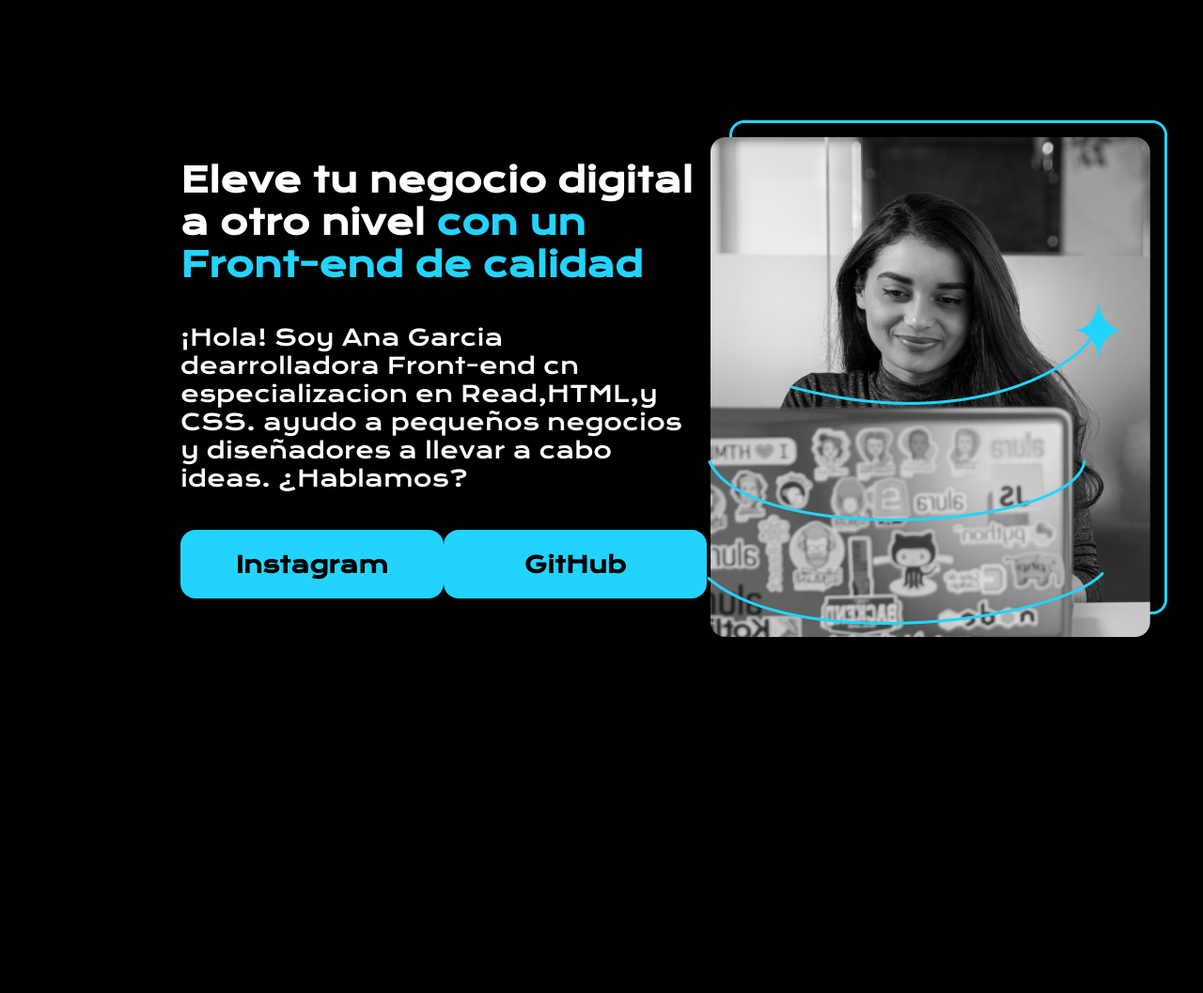
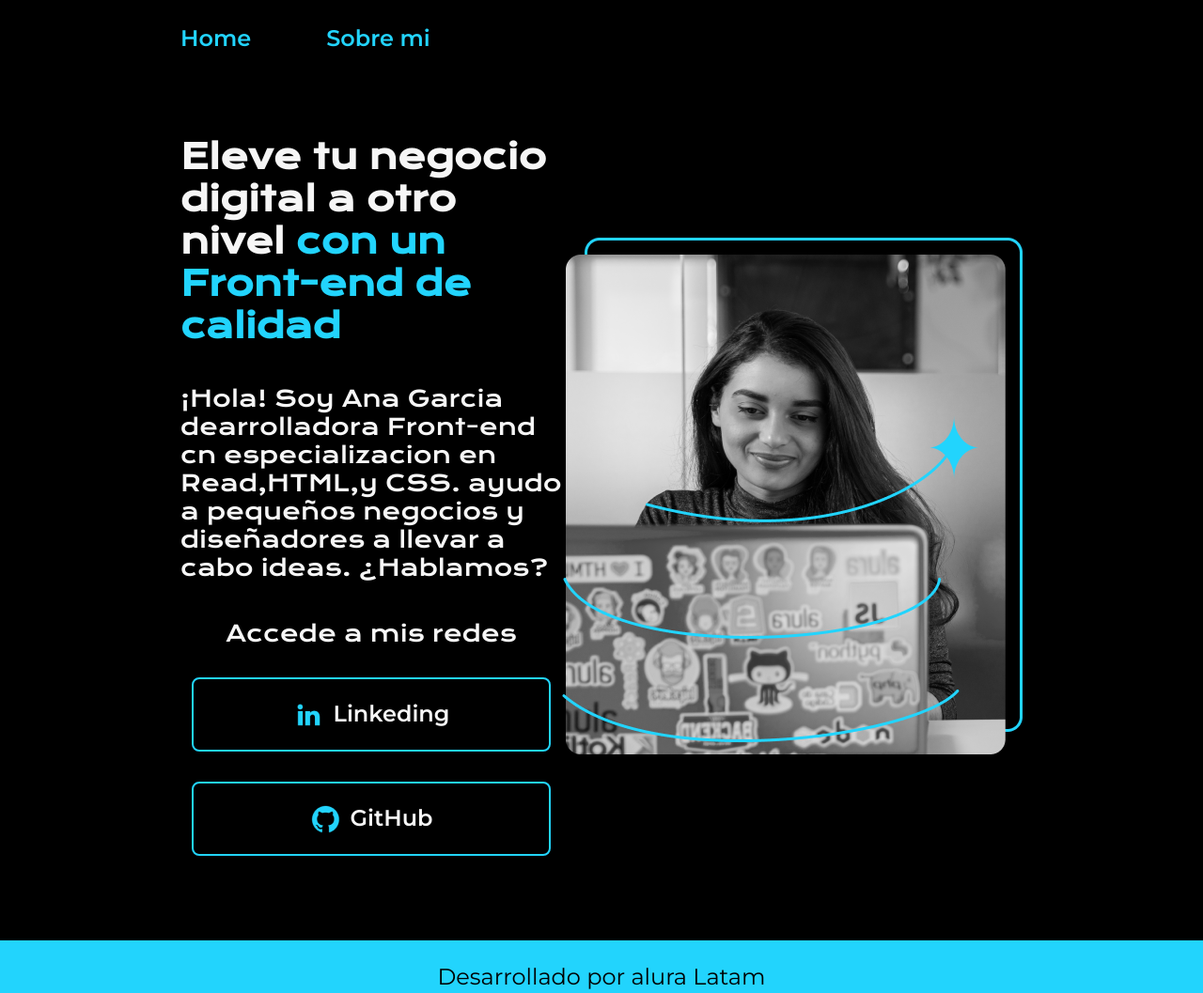
Before and after one commit to Nelvicas/Portafolio_landing, a plain HTML site: page index.html in a window 1280 px wide. Shown: the whole page at 94% size. Before the commit the page ends 928 px from the top, so only its background shows below. Drawn offline with nearby package versions, Linux system fonts and the light colour scheme.

Commit message:
Actualizacion de header y footer

```diff
--- a/index.html
+++ b/index.html
@@ -3,12 +3,17 @@
 <head>
     <meta charset="UTF-8">
     <meta name="viewport" content="width=device-width, initial-scale=1.0">
-    <link rel="stylesheet" href="stile.css">
+    <link rel="stylesheet" href="style.css/stile.css">
     <title>Portafolio</title>
 </head>
 <body>
 
-    <header></header>
+    <header class="header">
+        <nav class="header__menu">
+            <a class="header__menu__link" href="index.html">Home </a>
+            <a class="header__menu__link" href="about.html">Sobre mi </a>
+        </nav>
+    </header>
 
     <main class="presentacion">
         <section class="presentacion_contenido">
@@ -19,19 +24,24 @@
                 ¡Hola! Soy Ana Garcia dearrolladora Front-end cn especializacion en Read,HTML,y CSS. ayudo a pequeños negocios y diseñadores a llevar a cabo ideas. ¿Hablamos?
             </p>
             <div class="presentacion__enlaces">
-                <a class="presentacion__enlaces__link" href="www.instagram.com">Instagram</a>
-                <a class="presentacion__enlaces__link" href="www.github.com">GitHub</a>
+                <h2 class="presentacion__enlaces__subtitulos">Accede a mis redes</h2>
+                <a class="presentacion__enlaces__link" href="www.instagram.com">
+                    <img src="assets/linkedin.png" alt=""> Linkeding</a>
+                <a class="presentacion__enlaces__link" href="www.github.com">
+                    <img src="assets/github.png" alt=""> GitHub</a>
             </div>
 
 
         </section>
 
-        <img src="Imagem.png" alt="Imagen de ana Garcia trabajando">
+        <img src="assets/Imagem.png" alt="Imagen de ana Garcia trabajando">
 
 
     </main>
 
-    <footer></footer>
+    <footer class="footer">
+        <p>Desarrollado por alura Latam</p>
+    </footer>
 
 </body>
 </html>
--- a/stile.css
+++ /dev/null
@@ -1,65 +0,0 @@
-
-@import url('https://fonts.googleapis.com/css2?family=Krona+One&family=Montserrat:ital,wght@0,100..900;1,100..900&display=swap');
-
-
-/* elimina todos los estilos por defecto de los navegadores */
-*{
-    padding: 0;
-    margin: 0;
-}
-
-
-
-body{
-    background-color: #000000 ;
-    color: white;
-    height: 100vh;
-    box-sizing: border-box;
-}
-
-.titulo-destaque{
-    color: #22d4fd;
-}
-
-.presentacion{
-    display:flex;
-    align-items: center;
-    margin: 10% 15%;
-    justify-content: space-between;
-}
-
-.presentacion_contenido{
-    width: 615px;
-    display: flex;
-    flex-direction: column;
-    gap: 40px;
-}
-
-.presentacion__contenido__titulo{
-    font-size: 36px;
-    font-family: "Krona One", sans-serif;
-}
-
-
-.presentacion__contenido_texto{
-    font-size: 24px;
-    font-family: "Krona One", sans-serif;
-}
-
-.presentacion__enlaces{
-    display: flex;
-    justify-content: space-between;
-}
-
-.presentacion__enlaces__link{
-    width: 280px;
-    background-color: #22d4fd;
-    text-align: center;
-    padding: 21.5px 0px;
-    border-radius: 16px;
-    font-family: "Krona One", sans-serif;
-    font-size: 24px;
-    font-weight: 600;
-    text-decoration: none;
-    color: #000000;
-}
--- /dev/null
+++ b/style.css/stile.css
@@ -0,0 +1,123 @@
+
+@import url('https://fonts.googleapis.com/css2?family=Krona+One&family=Montserrat:ital,wght@0,100..900;1,100..900&display=swap');
+
+
+:root{
+    --color-primario:#000000;
+    --color-secundario:#f6f6f6;
+    --color-terciario: #22D4FD;
+
+    --fuente-montserrat: 'Montserrat', sans serif;
+    --fuente-krona: 'Krona One', sans serif;
+}
+
+
+
+/* elimina todos los estilos por defecto de los navegadores */
+*{
+    padding: 0;
+    margin: 0;
+}
+
+
+
+body{
+    background-color: var(--color-primario);
+    color: var(--color-secundario);
+    box-sizing: border-box;
+}
+
+
+.header{
+    padding: 2% 0% 0% 15%;
+}
+
+.header__menu{
+    display: flex;
+    gap: 80px;
+}
+
+
+.header__menu__link{
+    font-family: var(--fuente-montserrat);
+    font-size: 24px;
+    font-weight: 600;
+    color: var(--color-terciario);
+    text-decoration: none;
+}
+
+
+.presentacion{
+    display:flex;
+    align-items: center;
+    padding: 7% 15%;
+    justify-content: space-between;
+}
+
+.presentacion_contenido{
+    width: 615px;
+    display: flex;
+    flex-direction: column;
+    gap: 40px;
+}
+
+.presentacion__contenido__titulo{
+    font-size: 36px;
+    font-family: "Krona One", sans-serif;
+}
+
+.titulo-destaque{
+    color: #22d4fd;
+}
+
+.presentacion__contenido_texto{
+    font-size: 24px;
+    font-family: "Krona One", sans-serif;
+}
+
+.presentacion__enlaces{
+    display: flex;
+    justify-content: space-between;
+    flex-direction: column;
+    align-items: center;
+    gap: 32px;
+}
+
+.presentacion__enlaces__subtitulos{
+    font-family: 'krona One',sans serif;
+    font-size: 24px;
+    font-weight: 400;
+}
+
+.presentacion__enlaces__link{
+    width: 378px;
+    text-align: center;
+    padding: 21.5px 0px;
+    border-radius: 8px;
+    font-family: "Montserrat", sans-serif;
+    font-size: 24px;
+    font-weight: 600;
+    text-decoration: none;
+    color: #f6f6f6;
+    border: 2px solid #22d4fd;
+    display: flex;
+    justify-content: center;
+    gap: 10px;
+}
+
+
+.presentacion__enlaces__link:hover{
+    background-color: #272727;
+}
+
+
+.footer{
+    background-color: #22d4fd;
+    padding: 24px;
+    color:#000000;
+    text-align: center;
+    font-family: "Montserrat", sans-serif;
+    font-size: 24px;
+    font-weight: 400;
+
+}
```
Also changed, not shown: about.html (added, +38 -0 lines), assets/Imagem.png (renamed from Imagem.png), assets/github.png (added), assets/instagram.png (added), assets/linkedin.png (added), assets/twitch.png (added), assets/twitter-novo.png (added), assets/twitter.png (added).
